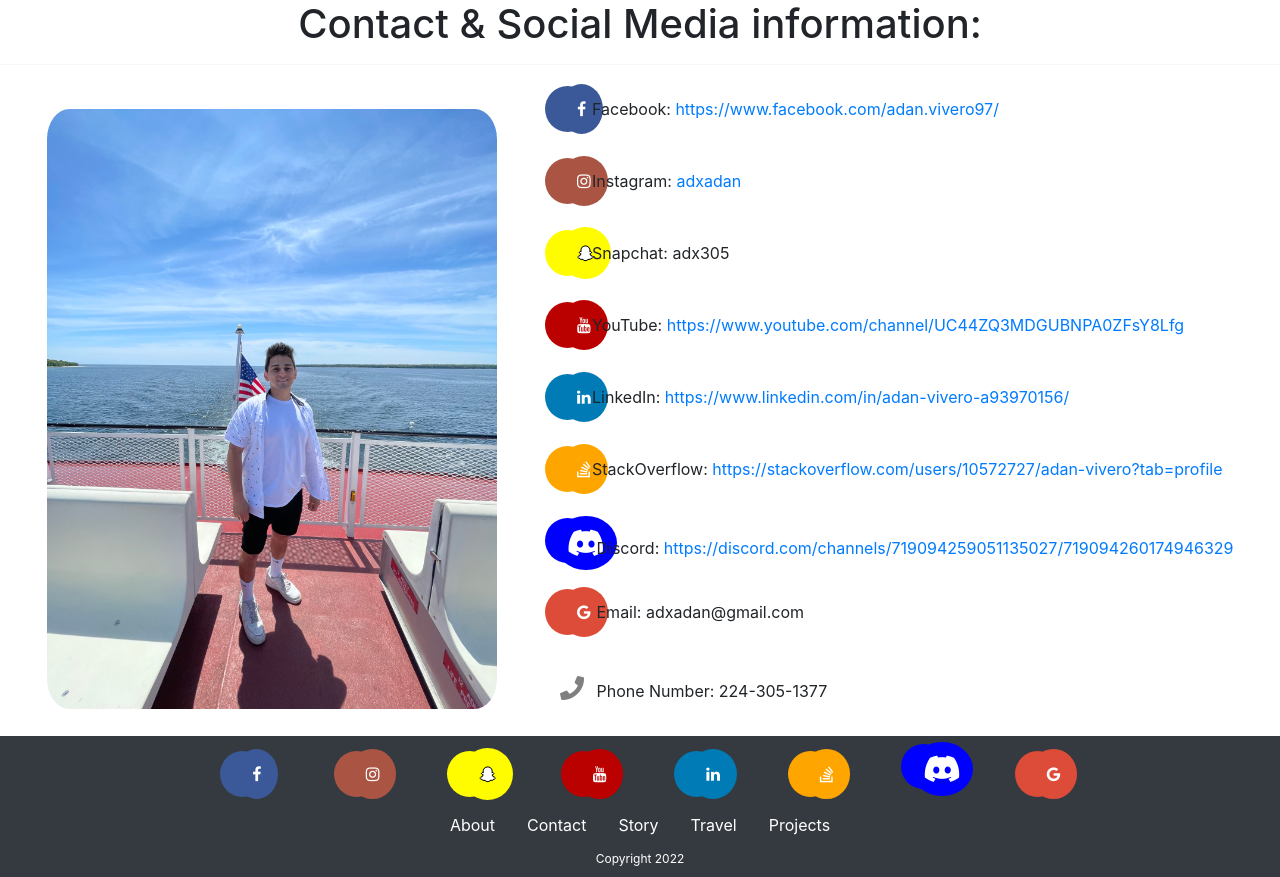
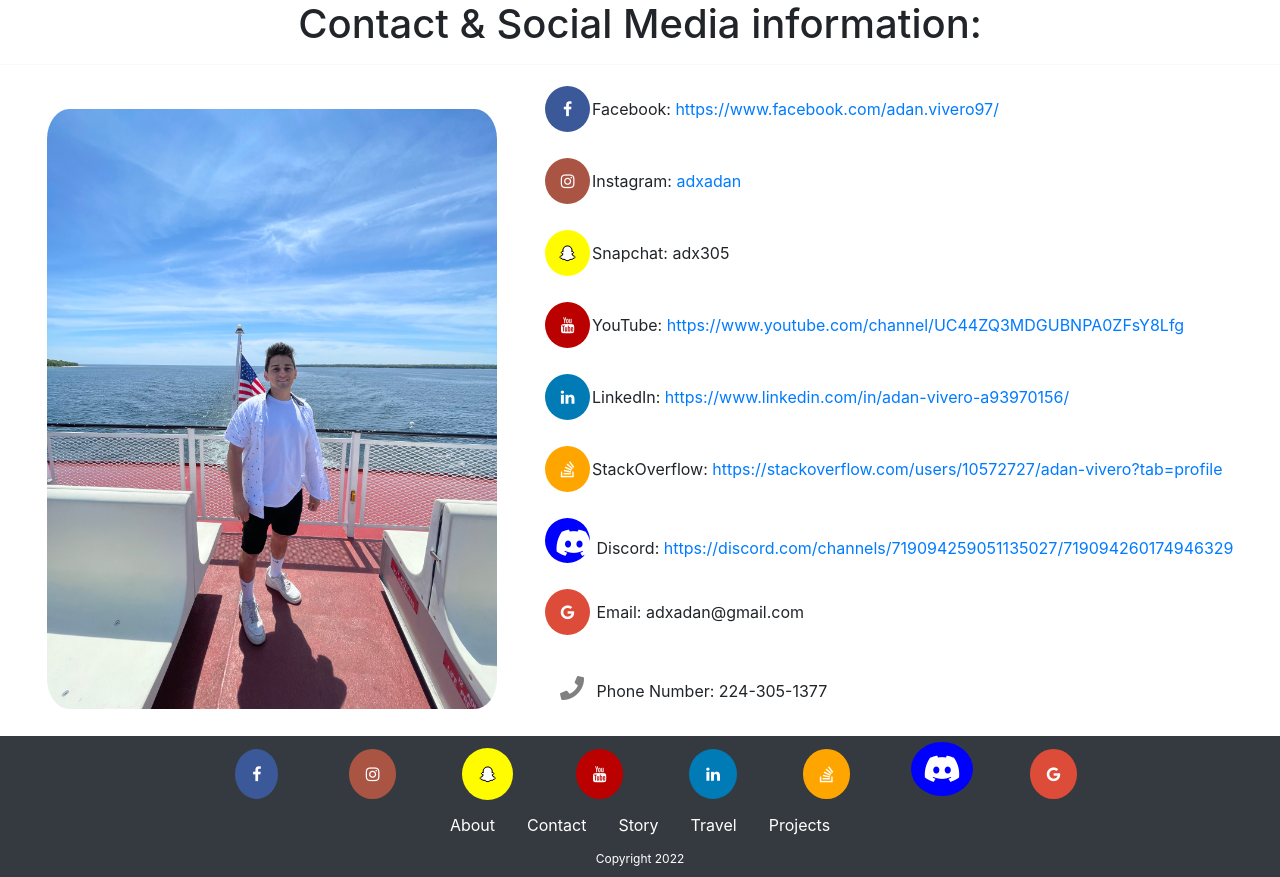
Before and after one commit to viveroa2291/adanvivero, a PHP site: page /contact.html in a window 1280 px wide. Shown: the part 48-925 px from the top of the page. Run offline with PHP 8.4, Linux system fonts and the light colour scheme; some libraries are stand-ins or nearby versions.

Commit message:
Update
Cleaned up the contact page.

```diff
--- a/CSS/contact.css
+++ b/CSS/contact.css
@@ -7,36 +7,35 @@
     margin: 5px 2px;
     border-radius: 50%;
   }
-
 .fa:hover {
     opacity: 0.9;
 }
-.fa-facebook {
+.contact-facebook {
     background: #3B5998;
     color: white;
 }
-  .fa-instagram {
+.contact-instagram {
     background: #AA5544;
     color: white;
   }
-  .fa-snapchat-ghost {
+.contact-snapchat {
     background: #fffc00;
     color: white;
     text-shadow: -1px 0 black, 0 1px black, 1px 0 black, 0 -1px black;
 }
-  .fa-youtube {
+.contact-youtube {
     background: #bb0000;
     color: white;
 }
-  .fa-linkedin {
+.contact-linkedin {
     background: #007bb5;
     color: white;
 }
-  .fa-stack-overflow {
+.contact-stackoverflow {
     background: orange;
     color:white;
 }
-  .fa-discord{
+.contact-discord{
     /*
     padding: 15px;
     font-size: 30px;
@@ -49,7 +48,7 @@
     background: blue;
     color: white;
 }
-  .fa-google {
+.contact-google {
     background: #dd4b39;
     color: white;
 }
--- a/CSS/styles.css
+++ b/CSS/styles.css
@@ -93,22 +93,22 @@ a.footer-link:hover:before {
 .fa:hover {
     opacity: 0.9;
 }
-.fa-facebook {
+.facebook {
     color: white;
 }
-.fa-facebook:hover {
+.facebook:hover {
     color: white;
 }
-.fa-facebook::before, .fa-facebook::after {
+.facebook::before, .facebook::after {
     top: 0;
     left: 0;
 }
-.fa-facebook::before {
+.facebook::before {
     background: #3B5998;
     padding: 15px;
     border: 2px solid transparent;
 }
-.fa-facebook:hover::before {
+.facebook:hover::before {
     border-top-color: white;
     border-right-color: white;
     border-bottom-color: white;
@@ -120,39 +120,39 @@ a.footer-link:hover:before {
     border-bottom-right-radius: 50%;
     transition: border-top-color 0.10s linear, border-right-color 0.20s linear 0.10s, border-bottom-color 0.30s linear 0.20s, border-left-color .40s linear .30s;
 }
-.fa-facebook::after {
+.facebook::after {
     border: 0 solid transparent;
 }
-.fa-facebook:hover::after {
+.facebook:hover::after {
     border-top: 2px solid white;
     border-left-width: 2px;
     border-right-width: 2px;
     transform: rotate(360deg);
     transition: transform 0.4s linear 0s, border-left-width 0s linear 0.35s;
 }
-.fa-facebook {
+.facebook {
     border-radius: 100%;
     box-shadow: none;
 }
-.fa-facebook::before, .fa-facebook::after {
+.facebook::before, .facebook::after {
       border-radius: 100%;
 }
-.fa-instagram {
+.instagram {
     color: white;
 }
-.fa-instagram:hover {
+.instagram:hover {
     color: white;
 }
-.fa-instagram::before, .fa-instagram::after {
+.instagram::before, .instagram::after {
     top: 0;
     left: 0;
 }
-.fa-instagram::before {
+.instagram::before {
     padding: 15px;
     border: 2px solid transparent;
     background: #AA5544;
 }
-.fa-instagram:hover::before {
+.instagram:hover::before {
     border-top-color: white;
     border-right-color: white;
     border-bottom-color: white;
@@ -164,41 +164,41 @@ a.footer-link:hover:before {
     border-bottom-right-radius: 50%;
     transition: border-top-color 0.10s linear, border-right-color 0.20s linear 0.05s, border-bottom-color 0.30s linear 0.10s, border-left-color .40s linear .15s;
 }
-.fa-instagram::after {
+.instagram::after {
     border: 0 solid transparent;
 }
-.fa-instagram:hover::after {
+.instagram:hover::after {
     border-top: 2px solid white;
     border-left-width: 2px;
     border-right-width: 2px;
     transform: rotate(360deg);
     transition: transform 0.4s linear 0s, border-left-width 0s linear 0.35s;
 }
-.fa-instagram {
+.instagram {
     border-radius: 100%;
     box-shadow: none;
 }
-.fa-instagram::before, .fa-instagram::after {
+.instagram::before, .instagram::after {
       border-radius: 100%;
 }
-.fa-snapchat-ghost {
+.snapchat {
 
     color: white;
     text-shadow: -1px 0 black, 0 1px black, 1px 0 black, 0 -1px black;
 }
-.fa-snapchat-ghost:hover {
+.snapchat:hover {
     color: white;
 }
-.fa-snapchat-ghost::before, .fa-snapchat-ghost::after {
+.snapchat::before, .snapchat::after {
     top: 0;
     left: 0;
 }
-.fa-snapchat-ghost::before {
+.snapchat::before {
     background: #fffc00;
     padding: 15px;
     border: 3px solid transparent;
 }
-.fa-snapchat-ghost:hover::before {
+.snapchat:hover::before {
     border-top-color: white;
     border-right-color: white;
     border-bottom-color: white;
@@ -210,40 +210,40 @@ a.footer-link:hover:before {
     border-bottom-right-radius: 50%;
     transition: border-top-color 0.10s linear, border-right-color 0.20s linear 0.05s, border-bottom-color 0.30s linear 0.10s, border-left-color .40s linear .15s;
 }
-.fa-snapchat-ghost::after {
+.snapchat::after {
     border: 0 solid transparent;
 }
-.fa-snapchat-ghost:hover::after {
+.snapchat:hover::after {
     border-top: 2px solid white;
     border-left-width: 2px;
     border-right-width: 2px;
     transform: rotate(360deg);
     transition: transform 0.4s linear 0s, border-left-width 0s linear 0.35s;
 }
-.fa-snapchat-ghost {
+.snapchat {
     border-radius: 100%;
     box-shadow: none;
 }
-.fa-snapchat-ghost::before, .fa-snapchat-ghost::after {
+.snapchat::before, .snapchat::after {
       border-radius: 100%;
 }
-.fa-youtube {
+.youtube {
 
     color: white;
 }
-.fa-youtube:hover {
+.youtube:hover {
     color: white;
 }
-.fa-youtube::before, .fa-youtube::after {
+.youtube::before, .youtube::after {
     top: 0;
     left: 0;
 }
-.fa-youtube::before {
+.youtube::before {
     background: #bb0000;
     padding: 15px;
     border: 2px solid transparent;
 }
-.fa-youtube:hover::before {
+.youtube:hover::before {
     border-top-color: white;
     border-right-color: white;
     border-bottom-color: white;
@@ -255,39 +255,39 @@ a.footer-link:hover:before {
     border-bottom-right-radius: 50%;
     transition: border-top-color 0.10s linear, border-right-color 0.20s linear 0.05s, border-bottom-color 0.30s linear 0.10s, border-left-color .40s linear .15s;
 }
-.fa-youtube::after {
+.youtube::after {
     border: 0 solid transparent;
 }
-.fa-youtube:hover::after {
+.youtube:hover::after {
     border-top: 2px solid white;
     border-left-width: 2px;
     border-right-width: 2px;
     transform: rotate(360deg);
     transition: transform 0.4s linear 0s, border-left-width 0s linear 0.35s;
 }
-.fa-youtube {
+.youtube {
     border-radius: 100%;
     box-shadow: none;
 }
-.fa-youtube::before, .fa-youtube::after {
+.youtube::before, .youtube::after {
       border-radius: 100%;
 }
-.fa-linkedin {
+.linkedin {
     color: white;
 }
-.fa-linkedin:hover {
+.linkedin:hover {
     color: white;
 }
-.fa-linkedin::before, .spin::after {
+.linkedin::before, .linkedin::after {
     top: 0;
     left: 0;
 }
-.fa-linkedin::before {
+.linkedin::before {
     background: #007bb5;
     padding: 15px;
     border: 2px solid transparent;
 }
-.fa-linkedin:hover::before {
+.linkedin:hover::before {
     border-top-color: white;
     border-right-color: white;
     border-bottom-color: white;
@@ -299,39 +299,39 @@ a.footer-link:hover:before {
     border-bottom-right-radius: 50%;
     transition: border-top-color 0.10s linear, border-right-color 0.20s linear 0.05s, border-bottom-color 0.30s linear 0.10s, border-left-color .40s linear .15s;
 }
-.fa-linkedin::after {
+.linkedin::after {
     border: 0 solid transparent;
 }
-.fa-linkedin:hover::after {
+.linkedin:hover::after {
     border-top: 2px solid white;
     border-left-width: 2px;
     border-right-width: 2px;
     transform: rotate(360deg);
     transition: transform 0.4s linear 0s, border-left-width 0s linear 0.35s;
 }
-.fa-linkedin {
+.linkedin {
     border-radius: 100%;
     box-shadow: none;
 }
-.fa-linkedin::before, .fa-linkedin::after {
+.linkedin::before, .linkedin::after {
       border-radius: 100%;
 }
-.fa-stack-overflow {
+.stackoverflow {
     color:white;
 }
-.fa-stack-overflow:hover {
+.stackoverflow:hover {
     color: white;
 }
-.fa-stack-overflow::before, .fa-stack-overflow::after {
+.stackoverflow::before, .stackoverflow::after {
     top: 0;
     left: 0;
 }
-.fa-stack-overflow::before {
+.stackoverflow::before {
     background: orange;
     padding: 15px;
     border: 2px solid transparent;
 }
-.fa-stack-overflow:hover::before {
+.stackoverflow:hover::before {
     border-top-color: white;
     border-right-color: white;
     border-bottom-color: white;
@@ -343,39 +343,39 @@ a.footer-link:hover:before {
     border-bottom-right-radius: 50%;
     transition: border-top-color 0.10s linear, border-right-color 0.20s linear 0.05s, border-bottom-color 0.30s linear 0.10s, border-left-color .40s linear .15s;
 }
-.fa-stack-overflow::after {
+.stackoverflow::after {
     border: 0 solid transparent;
 }
-.fa-stack-overflow:hover::after {
+.stackoverflow:hover::after {
     border-top: 2px solid white;
     border-left-width: 2px;
     border-right-width: 2px;
     transform: rotate(360deg);
     transition: transform 0.4s linear 0s, border-left-width 0s linear 0.35s;
 }
-.fa-stack-overflow {
+.stackoverflow {
     border-radius: 100%;
     box-shadow: none;
 }
-.fa-stack-overflow::before, .fa-stack-overflow::after {
+.stackoverflow::before, .stackoverflow::after {
       border-radius: 100%;
 }
-.fa-discord{
+.discord{
     color: white;
 }
-.fa-discord:hover {
+.discord:hover {
     color: white;
 }
-.fa-discord::before, .fa-discord::after {
+.discord::before, .discord::after {
     top: 0;
     left: 0;
 }
-.fa-discord::before {
+.discord::before {
     background: blue;
     padding: 10px;
     border: 2px solid transparent;
 }
-.fa-discord:hover::before {
+.discord:hover::before {
     border-top-color: white;
     border-right-color: white;
     border-bottom-color: white;
@@ -387,39 +387,39 @@ a.footer-link:hover:before {
     border-bottom-right-radius: 50%;
     transition: border-top-color 0.10s linear, border-right-color 0.20s linear 0.05s, border-bottom-color 0.30s linear 0.10s, border-left-color .40s linear .15s;
 }
-.fa-discord::after {
+.discord::after {
     border: 0 solid transparent;
 }
-.fa-discord:hover::after {
+.discord:hover::after {
     border-top: 2px solid white;
     border-left-width: 2px;
     border-right-width: 2px;
     transform: rotate(360deg);
     transition: transform 0.4s linear 0s, border-left-width 0s linear 0.35s;
 }
-.fa-discord {
+.discord {
     border-radius: 100%;
     box-shadow: none;
 }
-.fa-discord::before, .fa-discord::after {
+.discord::before, .discord::after {
       border-radius: 100%;
 }
-.fa-google {
+.google {
     color: white;
 }
-.fa-google:hover {
+.google:hover {
     color: white;
 }
-.fa-google::before, .fa-google::after {
+.google::before, .google::after {
     top: 0;
     left: 0;
 }
-.fa-google::before {
+.google::before {
     background: #dd4b39;
     padding: 15px;
     border: 2px solid transparent;
 }
-.fa-google:hover::before {
+.google:hover::before {
     border-top-color: white;
     border-right-color: white;
     border-bottom-color: white;
@@ -431,21 +431,21 @@ a.footer-link:hover:before {
     border-bottom-right-radius: 50%;
     transition: border-top-color 0.10s linear, border-right-color 0.20s linear 0.05s, border-bottom-color 0.30s linear 0.10s, border-left-color .40s linear .15s;
 }
-.fa-google::after {
+.google::after {
     border: 0 solid transparent;
 }
-.fa-google:hover::after {
+.google:hover::after {
     border-top: 2px solid white;
     border-left-width: 2px;
     border-right-width: 2px;
     transform: rotate(360deg);
     transition: transform 0.4s linear 0s, border-left-width 0s linear 0.35s;
 }
-.fa-google {
+.google {
     border-radius: 100%;
     box-shadow: none;
 }
-.fa-google::before, .fa-google::after {
+.google::before, .google::after {
       border-radius: 100%;
 }
 .fab {
--- a/contact.html
+++ b/contact.html
@@ -17,7 +17,6 @@
     <script src='https://kit.fontawesome.com/a076d05399.js' crossorigin='anonymous'></script>
     <script src='https://fontawesome.com/v5.15/icons/phone-alt?style=solid' crossorigin='anonymous'></script>
    -->
-
 </head>
 <body>
     <header>
@@ -45,28 +44,28 @@
             <img src="images/doorCountyBoat.jpeg" alt=""></img>
         </div>
         <div>
-            <p><a href="https://www.facebook.com/adan.vivero97/" class="fa fa-facebook"></a>Facebook: <a href="https://www.facebook.com/adan.vivero97/">https://www.facebook.com/adan.vivero97/</a></p>
-            <p><a href="https://www.instagram.com/adxadan/" class="fa fa-instagram"></a>Instagram: <a href="https://www.instagram.com/adxadan/">adxadan</a></p>
-            <p><a href="https://www.snapchat.com/" class="fa fa-snapchat-ghost"></a>Snapchat: adx305</p>
-            <p><a href="https://www.youtube.com/channel/UC44ZQ3MDGUBNPA0ZFsY8Lfg" class="fa fa-youtube"></a>YouTube: <a href="https://www.youtube.com/channel/UC44ZQ3MDGUBNPA0ZFsY8Lfg">https://www.youtube.com/channel/UC44ZQ3MDGUBNPA0ZFsY8Lfg</a></p>
-            <p><a href="https://www.linkedin.com/in/adan-vivero-a93970156/" class="fa fa-linkedin"></a>LinkedIn: <a href="https://www.linkedin.com/in/adan-vivero-a93970156/">https://www.linkedin.com/in/adan-vivero-a93970156/</a></p>
-            <p><i class="fa fa-stack-overflow"></i>StackOverflow: <a href="https://stackoverflow.com/users/10572727/adan-vivero?tab=profile">https://stackoverflow.com/users/10572727/adan-vivero?tab=profile</a></p>
-            <p><i class='fab fa-discord'></i> Discord: <a href="https://discord.com/channels/719094259051135027/719094260174946329">https://discord.com/channels/719094259051135027/719094260174946329</a></p>
-            <p><a href="#" class="fa fa-google"></a> Email: adxadan@gmail.com</p>
+            <p><a href="https://www.facebook.com/adan.vivero97/" class="fa fa-facebook contact-facebook"></a>Facebook: <a href="https://www.facebook.com/adan.vivero97/">https://www.facebook.com/adan.vivero97/</a></p>
+            <p><a href="https://www.instagram.com/adxadan/" class="fa fa-instagram contact-instagram"></a>Instagram: <a href="https://www.instagram.com/adxadan/">adxadan</a></p>
+            <p><a href="https://www.snapchat.com/" class="fa fa-snapchat-ghost contact-snapchat"></a>Snapchat: adx305</p>
+            <p><a href="https://www.youtube.com/channel/UC44ZQ3MDGUBNPA0ZFsY8Lfg" class="fa fa-youtube contact-youtube"></a>YouTube: <a href="https://www.youtube.com/channel/UC44ZQ3MDGUBNPA0ZFsY8Lfg">https://www.youtube.com/channel/UC44ZQ3MDGUBNPA0ZFsY8Lfg</a></p>
+            <p><a href="https://www.linkedin.com/in/adan-vivero-a93970156/" class="fa fa-linkedin contact-linkedin"></a>LinkedIn: <a href="https://www.linkedin.com/in/adan-vivero-a93970156/">https://www.linkedin.com/in/adan-vivero-a93970156/</a></p>
+            <p><i class="fa fa-stack-overflow contact-stackoverflow"></i>StackOverflow: <a href="https://stackoverflow.com/users/10572727/adan-vivero?tab=profile">https://stackoverflow.com/users/10572727/adan-vivero?tab=profile</a></p>
+            <p><i class='fab fa-discord contact-discord'></i> Discord: <a href="https://discord.com/channels/719094259051135027/719094260174946329">https://discord.com/channels/719094259051135027/719094260174946329</a></p>
+            <p><a href="#" class="fa fa-google contact-google"></a> Email: adxadan@gmail.com</p>
             <p><i class='fas fa-phone' style='font-size:24px; color: gray;'></i>  Phone Number: 224-305-1377</p>
         </div>
     </div>
     </main>
     <footer class="navbar navbar-dark bg-dark bottom-footer">
         <div class="bottom-links">
-            <a href="https://www.facebook.com/adan.vivero97/" class="fa fa-facebook footer-links"></a>
-            <a href="https://www.instagram.com/adxadan/" class="fa fa-instagram footer-links"></a>
-            <a href="https://www.snapchat.com/" class="fa fa-snapchat-ghost footer-links"></a>
-            <a href="https://www.youtube.com/channel/UC44ZQ3MDGUBNPA0ZFsY8Lfg" class="fa fa-youtube footer-links"></a>
-            <a href="https://www.linkedin.com/in/adan-vivero-a93970156/" class="fa fa-linkedin footer-links"></a>
-            <i class="fa fa-stack-overflow footer-links"></i>
-            <i class="fab fa-discord footer-links"></i>
-            <a href="#" class="fa fa-google footer-links"></a>
+            <a href="https://www.facebook.com/adan.vivero97/" class="fa fa-facebook footer-links facebook"></a>
+            <a href="https://www.instagram.com/adxadan/" class="fa fa-instagram footer-links instagram"></a>
+            <a href="https://www.snapchat.com/" class="fa fa-snapchat-ghost footer-links snapchat"></a>
+            <a href="https://www.youtube.com/channel/UC44ZQ3MDGUBNPA0ZFsY8Lfg" class="fa fa-youtube footer-links youtube"></a>
+            <a href="https://www.linkedin.com/in/adan-vivero-a93970156/" class="fa fa-linkedin footer-links linkedin"></a>
+            <i class="fa fa-stack-overflow footer-links stackoverflow"></i>
+            <i class="fab fa-discord footer-links discord"></i>
+            <a href="#" class="fa fa-google footer-links google"></a>
         </div>
         <div class="footer-nav">
             <a class="nav-link text-white footer-link" href="about.html">About</a>
--- a/home.js
+++ b/home.js
@@ -13,7 +13,7 @@ const headerDescritpions = ["Welcome to my website. <br> This is the <a class='h
 "In the <a class='home-links' href='travel.html'>Travel</a> page, it will show images of my places that I have traveled and some stories. <br> Important to point out, I enjoy traveling a lot and visiting different locations.",
 "In the <a class='home-links' href='projects.html'>Projects</a> page, it will provide projects that I have been working on <br> and what I plan on working on in the future. <br> I enjoy working on projects of my own in my free time."];
 const linkTitles = ["index.html", "about.html", "contact.html", "story.html","travel.html", "projects.html"];
-const imageSource = ["images/doorCounty.jpeg", "", "", "", "", "home-images/projects.jpeg"];
+const imageSource = ["images/doorCounty.jpeg", "images/doorCountyBoat.jpeg", "", "", "images/schofieldHall.jpeg", "home-images/projects.jpeg"];
 let s = 0;
 
 function advance(delta) {
```
Also changed, not shown: about.html (+8 -8 lines), index.html (+8 -8 lines), projects.html (+8 -8 lines), story.html (+8 -8 lines), travel.html (+8 -8 lines). Lines whose indentation alone changed are shown as unchanged.
